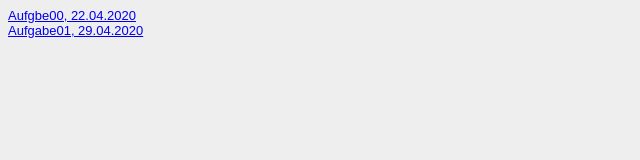
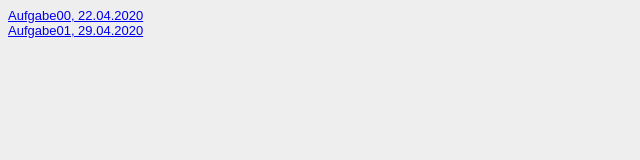
Before and after one commit to maltehuebel/GIS_SoSe2020, a plain HTML site: page Steckbrief/steckbrief.htm in a window 1280 px wide. Shown: the full height of the page, 0-640 px from the left. Drawn offline with Linux system fonts and the light colour scheme.

Commit message:
Änderung

```diff
--- a/Steckbrief/steckbrief.htm
+++ b/Steckbrief/steckbrief.htm
@@ -12,7 +12,7 @@ body {
 </style>
 </head>
 <body>
-	<a href="https://maltehuebel.github.io/GIS_SoSe2020/Aufgabe00/index.html" target="_blank" >Aufgbe00, 22.04.2020</a>
+	<a href="https://maltehuebel.github.io/GIS_SoSe2020/Aufgabe00/index.html" target="_blank" >Aufgabe00, 22.04.2020</a>
 	<br>
 	<a href="https://maltehuebel.github.io/GIS_SoSe2020/Aufgabe01/index.html" target="_blank" >Aufgabe01, 29.04.2020</a>
 </body>
```
